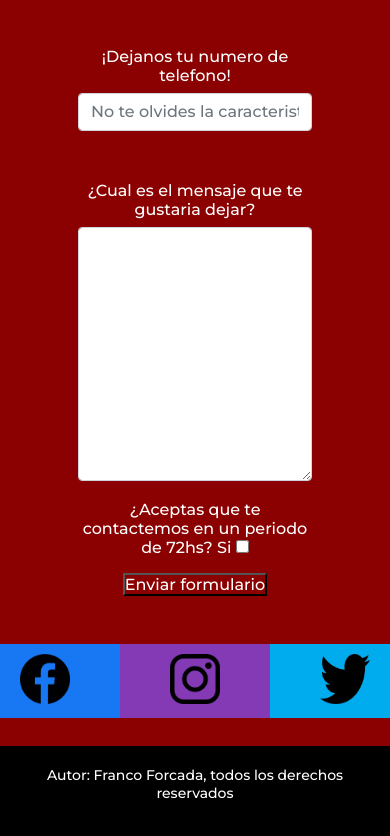
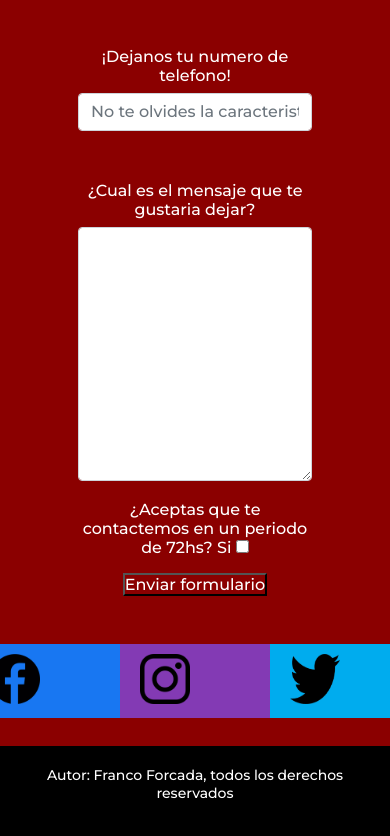
Before and after one commit to Francoforcada/Coder, a website: page paginas/contacto.html in a window 390 px wide. Shown: the part 614-1450 px from the top of the page. Drawn offline with nearby package versions, Linux system fonts and the light colour scheme.

Commit message:
Update estilo.css

```diff
--- a/css/estilo.css
+++ b/css/estilo.css
@@ -243,7 +243,7 @@ nav a {
 
 .Redes--facebook {
   background-color: #1877F2;
-  padding: 10px 50px; }
+  padding: 10px 20px; }
 
 .Redes__imgfacebook {
   background-color: #1877F2;
@@ -252,7 +252,7 @@ nav a {
 
 .Redes--instagram {
   background-color: #833AB4;
-  padding: 10px 50px; }
+  padding: 10px 20px; }
 
 .Redes__imginstagram {
   background-color: #833AB4;
@@ -261,7 +261,7 @@ nav a {
 
 .Redes--twitter {
   background-color: #00acee;
-  padding: 10px 50px; }
+  padding: 10px 20px; }
 
 .Redes__imgtwitter {
   background-color: #00acee;
@@ -377,7 +377,7 @@ nav ul ul li {
 /* NAV */
 
 nav li {
-  font-size: 12px;
+  font-size: 10px;
   padding: 14px 18px; }
 
 nav ul ul {
```
